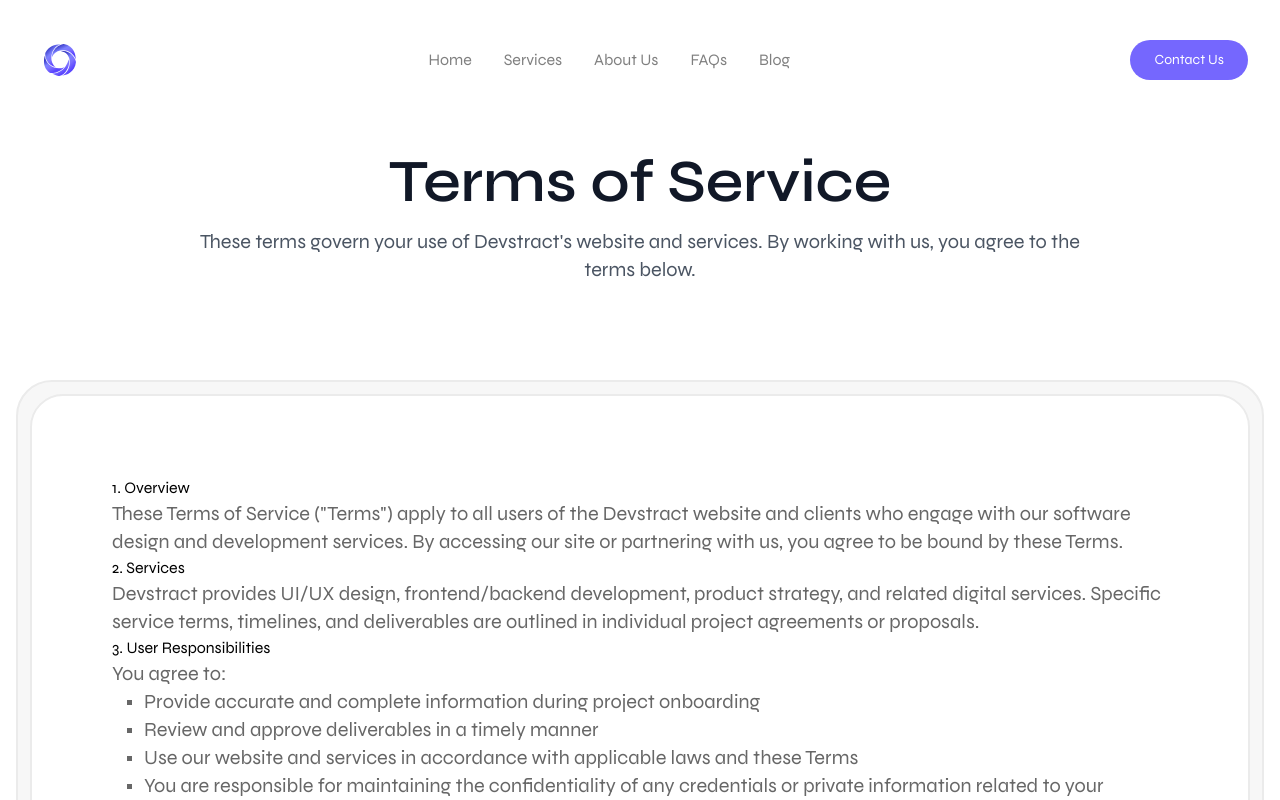
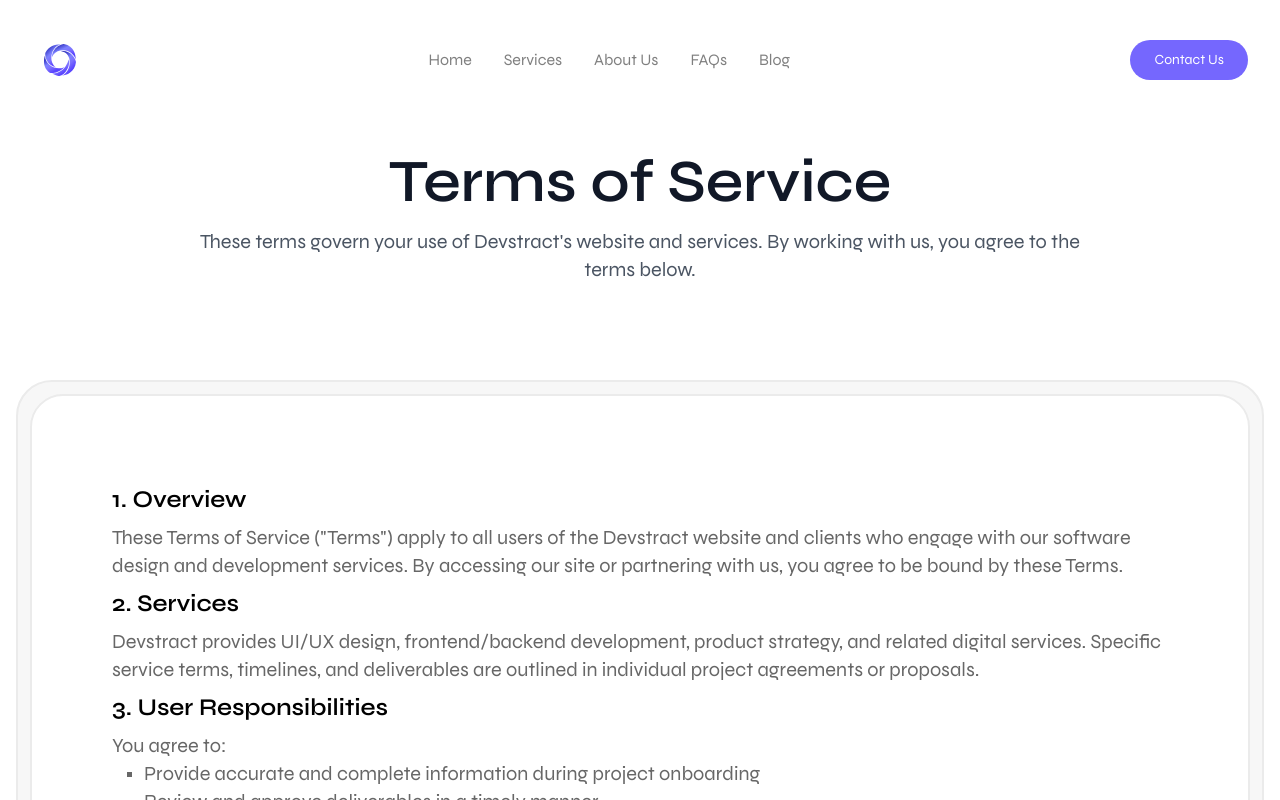
Before and after one commit to afnanahmadtariq/Devstract, a Next.js app: page /terms-of-service in a window 1280 px wide. Shown: the top 800 px of the page. Built offline with nearby package versions, Linux system fonts and the light colour scheme; what tailwindcss-text-fill-stroke would draw is missing.

Commit message:
Change legal-content heading from h1 to h2
Updated the CSS selector to target .legal-content h2 instead of h1, likely to match a change in the HTML structure or improve semantic correctness.

```diff
--- a/app/globals.css
+++ b/app/globals.css
@@ -102,7 +102,7 @@
     width: 100%; /* Ensure it spans the full width */
     user-select: none;
   }
-  .legal-content h1 {
+  .legal-content h2 {
     @apply text-lg font-medium leading-normal sm:text-2xl sm:font-semibold sm:leading-loose;
   }
   .legal-content p {
```
